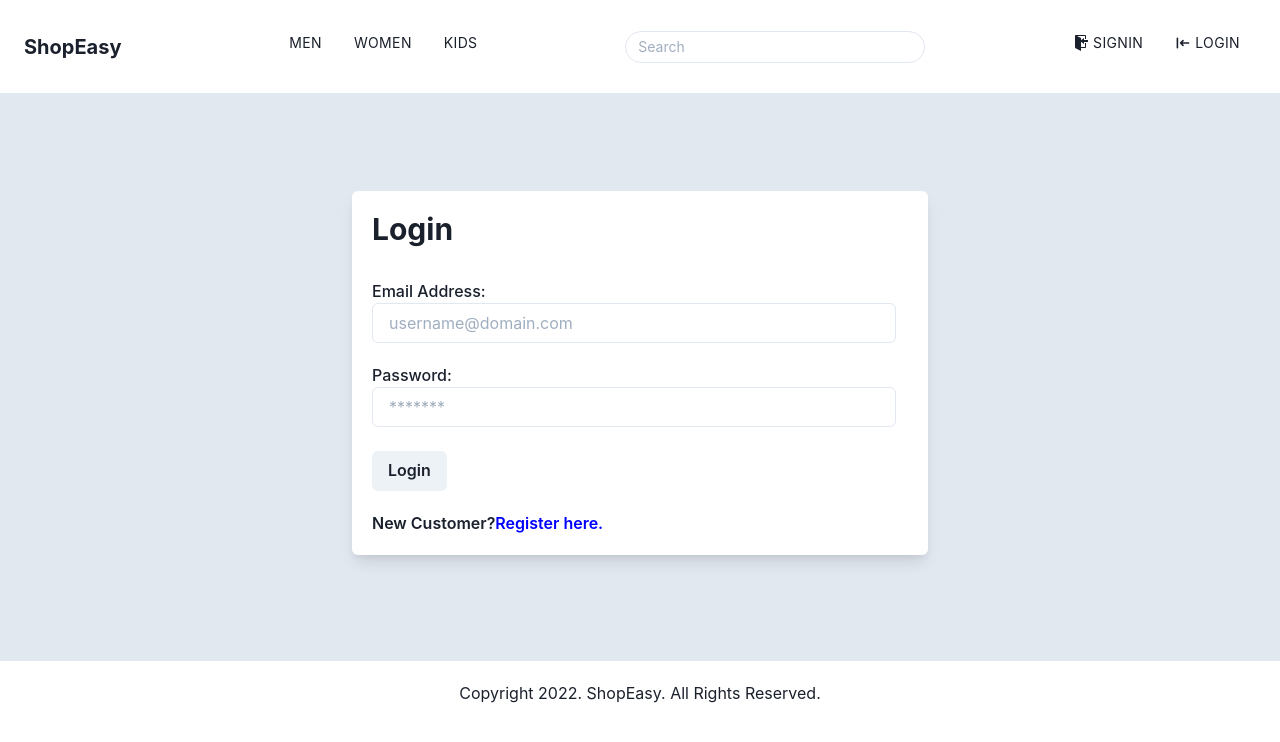
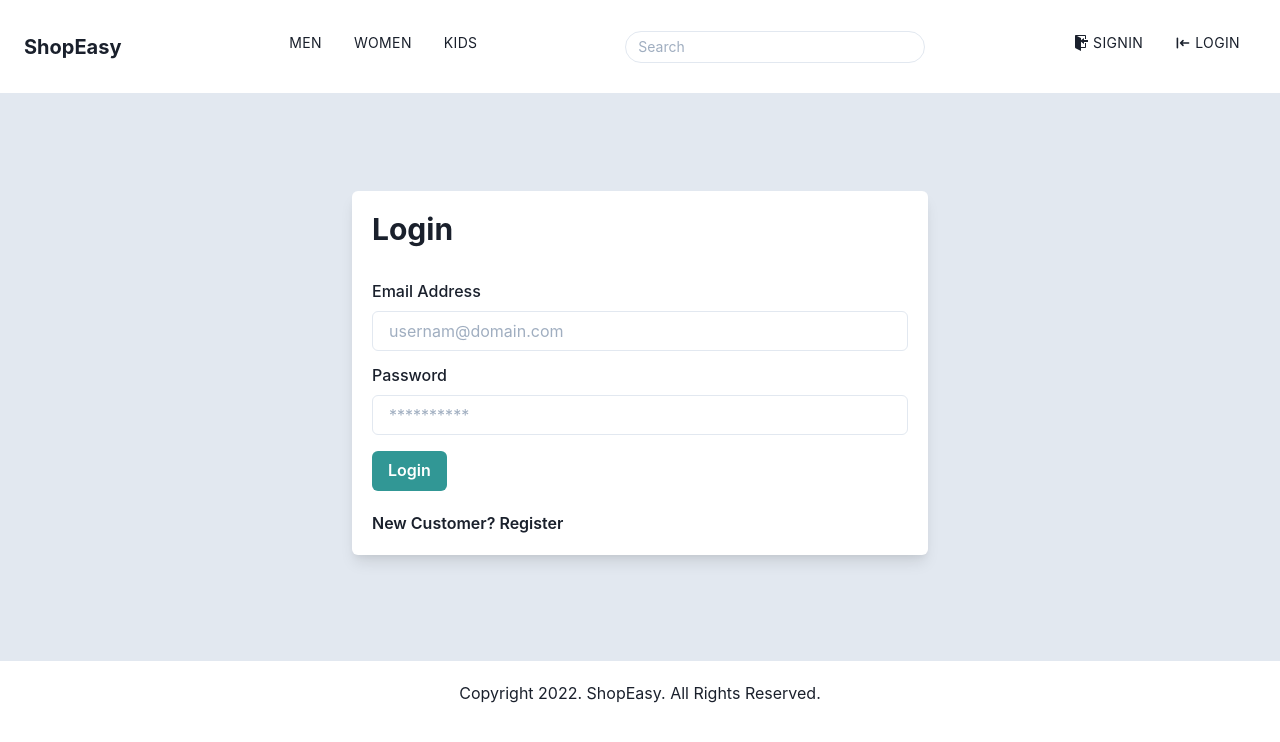
Before and after one commit to ssaboorr/ShopEasy-React, a React (Create React App) app in the folder frontend/: page /login in a window 1280 px wide. Shown: the top 742 px of the page. Built offline with nearby package versions, Linux system fonts and the light colour scheme.

Commit message:
Step 39 completed. User Register, Constants, Reducer, Action and Screen done.

```diff
--- a/frontend/src/screens/LoginScreen.js
+++ b/frontend/src/screens/LoginScreen.js
@@ -1,41 +1,40 @@
+import { useState, useEffect } from 'react';
+import {
+  Link as RouterLink,
+  useSearchParams,
+  useNavigate,
+} from 'react-router-dom';
+import { useDispatch, useSelector } from 'react-redux';
 import {
   Button,
   Flex,
+  Heading,
+  Text,
   FormControl,
   FormLabel,
-  Heading,
   Input,
+  Link,
   Spacer,
-  Text,
-  Link,
-} from "@chakra-ui/react";
-import { useEffect, useState } from "react";
-import { useDispatch, useSelector } from "react-redux";
-import {
-  Link as RouterLink,
-  useNavigate,
-  useSearchParams,
-} from "react-router-dom";
-import FormContainer from "../components/FormContainer";
-import Message from "../components/Message";
-import { login } from "../actions/userActions";
+} from '@chakra-ui/react';
+import Message from '../components/Message';
+import FormContainer from '../components/FormContainer';
+import { login } from '../actions/userActions';
 
-const Login = () => {
+const LoginScreen = () => {
   const navigate = useNavigate();
   const dispatch = useDispatch();
   const [searchParams] = useSearchParams();
-  let redirect = searchParams.get("redirect") || '/'
+  let redirect = searchParams.get('redirect') || '/';
 
-  const [email, setEmail] = useState("");
-  const [password, setPassword] = useState("");
+  const [email, setEmail] = useState('');
+  const [password, setPassword] = useState('');
 
   const userLogin = useSelector((state) => state.userLogin);
-  const { error, loading, userInfo } = userLogin;
-
+  const { loading, error, userInfo } = userLogin;
 
   useEffect(() => {
     if (userInfo) {
-      navigate("/men");
+      navigate(redirect);
     }
   }, [navigate, redirect, userInfo]);
 
@@ -43,38 +42,39 @@ const Login = () => {
     e.preventDefault();
     dispatch(login(email, password));
   };
+
   return (
-    <Flex w="full" justifyContent="center" alignItems="center" py="5">
+    <Flex w="full" alignItems="center" justifyContent="center" py="5">
       <FormContainer>
-        <Heading as="h1" fontSize="3xl" mb="8">
+        <Heading as="h1" mb="8" fontSize="3xl">
           Login
         </Heading>
-        {error && <Message type={error}> {error}</Message>}
+
+        {error && <Message type="error">{error}</Message>}
+
         <form onSubmit={submitHandler}>
           <FormControl id="email">
-            <FormLabel>
-              Email Address:
+            <FormLabel>Email Address</FormLabel>
             <Input
               type="email"
-                placeholder="username@domain.com"
+              placeholder="usernam@domain.com"
               value={email}
               onChange={(e) => setEmail(e.target.value)}
             />
-            </FormLabel>
           </FormControl>
+
           <Spacer h="3" />
 
           <FormControl id="password">
-            <FormLabel>
-              Password:
+            <FormLabel>Password</FormLabel>
             <Input
               type="password"
-                placeholder="*******"
+              placeholder="**********"
               value={password}
               onChange={(e) => setPassword(e.target.value)}
             />
-            </FormLabel>
-            <Button type="submit" isLoading={loading} mt="4" >
+
+            <Button type="submit" isLoading={loading} mt="4" colorScheme="teal">
               Login
             </Button>
           </FormControl>
@@ -82,9 +82,9 @@ const Login = () => {
 
         <Flex pt="5">
           <Text fontWeight="semibold">
-            New Customer?
-            <Link color="blue" as={RouterLink} to="/register">
-              Register here.
+            New Customer?{' '}
+            <Link as={RouterLink} to="/register">
+              Register
             </Link>
           </Text>
         </Flex>
@@ -93,4 +93,4 @@ const Login = () => {
   );
 };
 
-export default Login;
+export default LoginScreen;
```
Lines whose indentation alone changed are shown as unchanged.
